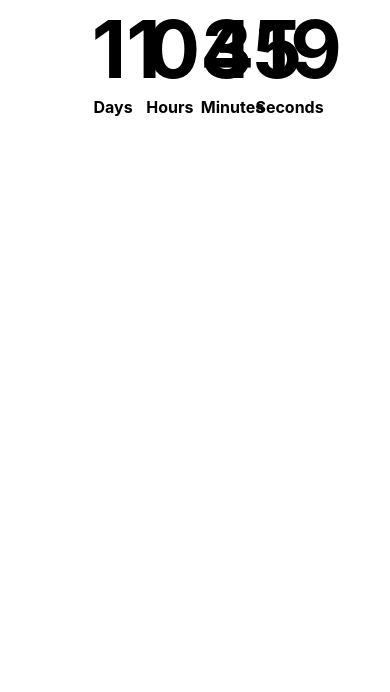
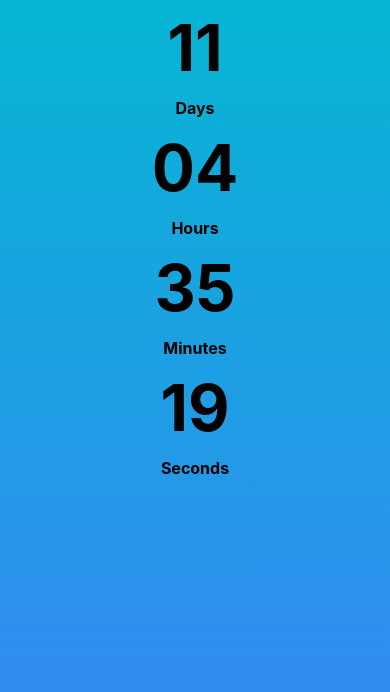
Before and after one commit to sabler/clockdown, a React (Vite) app: page / in a window 390 px wide. Shown: the top 692 px of the page. Built offline with nearby package versions, Linux system fonts and the light colour scheme.

Commit message:
Made some changes to Tailwind's breakpoint and font settings, still WIP

```diff
--- a/package.json
+++ b/package.json
@@ -4,7 +4,6 @@
   "description": "",
   "type": "module",
   "scripts": {
-    "dev": "rm -rf dist && tsc && node dist/index.js",
     "build": "parcel build src/index.html --dist-dir build",
     "start": "parcel src/index.html --no-cache"
   },
@@ -13,7 +12,6 @@
   "license": "MIT",
   "devDependencies": {
     "@microsoft/tsdoc": "^0.15.0",
-    "@parcel/transformer-postcss": "^2.12.0",
     "@types/css-modules": "^1.0.5",
     "@types/node": "^22.7.6",
     "@types/react": "^18.3.11",
--- a/src/components/Countdown.tsx
+++ b/src/components/Countdown.tsx
@@ -39,23 +39,23 @@ const Countdown = ({ startAt }: StartingTime) => {
   }, [timeLeft]);
 
   return (
-    <div className={`${styles.countdown}`}>
-      <div>
-        <p>{daysLeft}</p>
-        <p>Days</p>
-      </div>
-      <div>
-        <p>{hoursLeft}</p>
-        <p>Hours</p>
-      </div>
-      <div>
-        <p>{minutesLeft}</p>
-        <p>Minutes</p>
-      </div>
-      <div>
-        <p>{secondsLeft}</p>
-        <p>Seconds</p>
-      </div>
+    <div className={`${styles.countdown} xxs:grid grid-cols-1 flex justify-evenly flex-row`}>
+    <div className="">
+      <p className="text-center">{daysLeft}</p>
+      <p className="text-center xxs: text-xs sm:text-sm">Days</p>
+    </div>
+    <div className="">
+      <p className="text-center">{hoursLeft}</p>
+      <p className="text-center xxs: text-xs sm:text-sm">Hours</p>
+    </div>
+    <div className="">
+      <p className="text-center">{minutesLeft}</p>
+      <p className="text-center xxs: text-xs sm:text-sm">Minutes</p>
+    </div>
+    <div className="">
+      <p className="text-center">{secondsLeft}</p>
+      <p className="text-center xxs: text-xs sm:text-sm">Seconds</p>
+    </div>
     </div>
   );
 };
--- a/src/css/core.css
+++ b/src/css/core.css
@@ -1,5 +1,14 @@
+@tailwind base;
+@tailwind components;
+@tailwind utilities;
+
+
+:root {
+    font-size:64px;
+}
+
 body {
     margin: 0;
     padding: 0;
-    font-size: 16px;
+
 }
--- a/src/css/modules/countdown.module.css
+++ b/src/css/modules/countdown.module.css
@@ -1,16 +1,11 @@
 .countdown {
   font-family: -apple-system, BlinkMacSystemFont, "Segoe UI", Roboto, Helvetica,
     Arial, sans-serif, "Apple Color Emoji", "Segoe UI Emoji", "Segoe UI Symbol";
-  font-size: 5rem;
   font-weight: bold;
-  display: flex;
-  justify-content: center;
-  gap: 3cqw
-
 }
 
-.countdown > div {
-  display: inline-block;
+/* .countdown > div {
+  display: block;
   min-width: 7cqw;
   max-width: 11cqw;
 
@@ -23,4 +18,4 @@
 .countdown > div > p:last-of-type {
   margin-top: 0;
   font-size: 1rem;
-}
+} */
--- a/src/index.html
+++ b/src/index.html
@@ -11,9 +11,10 @@
     <meta property="og:description" content="Don't forget to vote!" />
     <meta property="og:site_name" content="Election Countdown" />
     <meta property="og:locale" content="en_US" />
+    <meta name="viewport" content="width=device-width, initial-scale=1.0, user-scalable=no">
 
   </head>
-  <body>
+  <body class="bg-gradient-to-b from-cyan-500 to-blue-500">
     <div class="main">
       <div id="app"></div>
     </div>
--- a/tailwind.config.js
+++ b/tailwind.config.js
@@ -1,8 +1,25 @@
-module.exports = {
-    content: ["./src/*.{html,js}"],
-    theme: {
-      extend: {},
+/** @type {import('tailwindcss').Config} */
+export default {
+  content: ["./src/**/*.{html,js,jsx,ts,tsx}"],
+  theme: {
+    extend: {
+      screens: {
+        // Add a custom breakpoint for screen sizes 320px and smaller
+        xxs: { max: "640px" }, // Targeting devices <= 320px
+      },
+
+      fontSize: {
+        xxs: ".125rem",
+        xs: ".25rem",
+        sm: ".312rem",
+        base: "1rem",
+        xl: "1.25rem",
+        "2xl": "1.563rem",
+        "3xl": "1.953rem",
+        "4xl": "2.441rem",
+        "5xl": "3.052rem",
+      },
     },
-    variants: {},
-    plugins: [],
-  };
+  },
+  plugins: [],
+};
```
Also changed, not shown: 1 other file (tests, documents, lock files or other folders).
